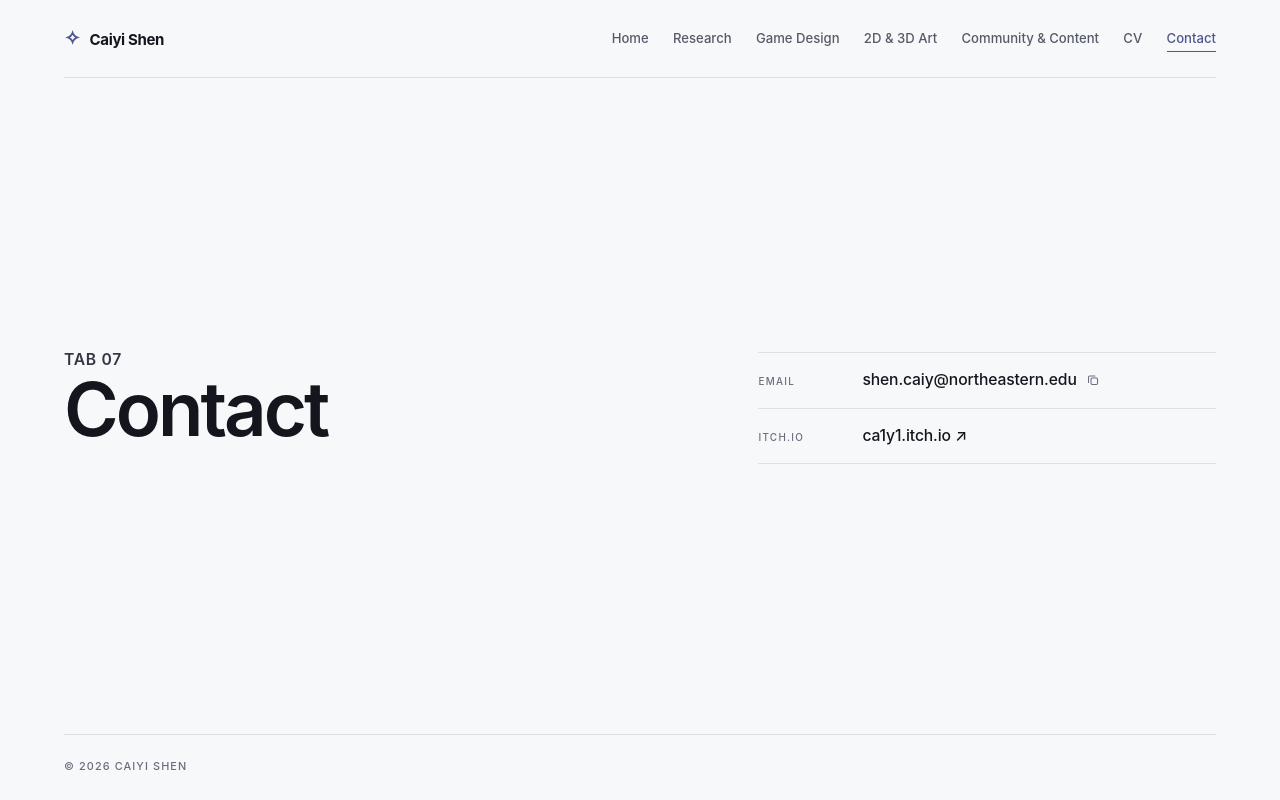
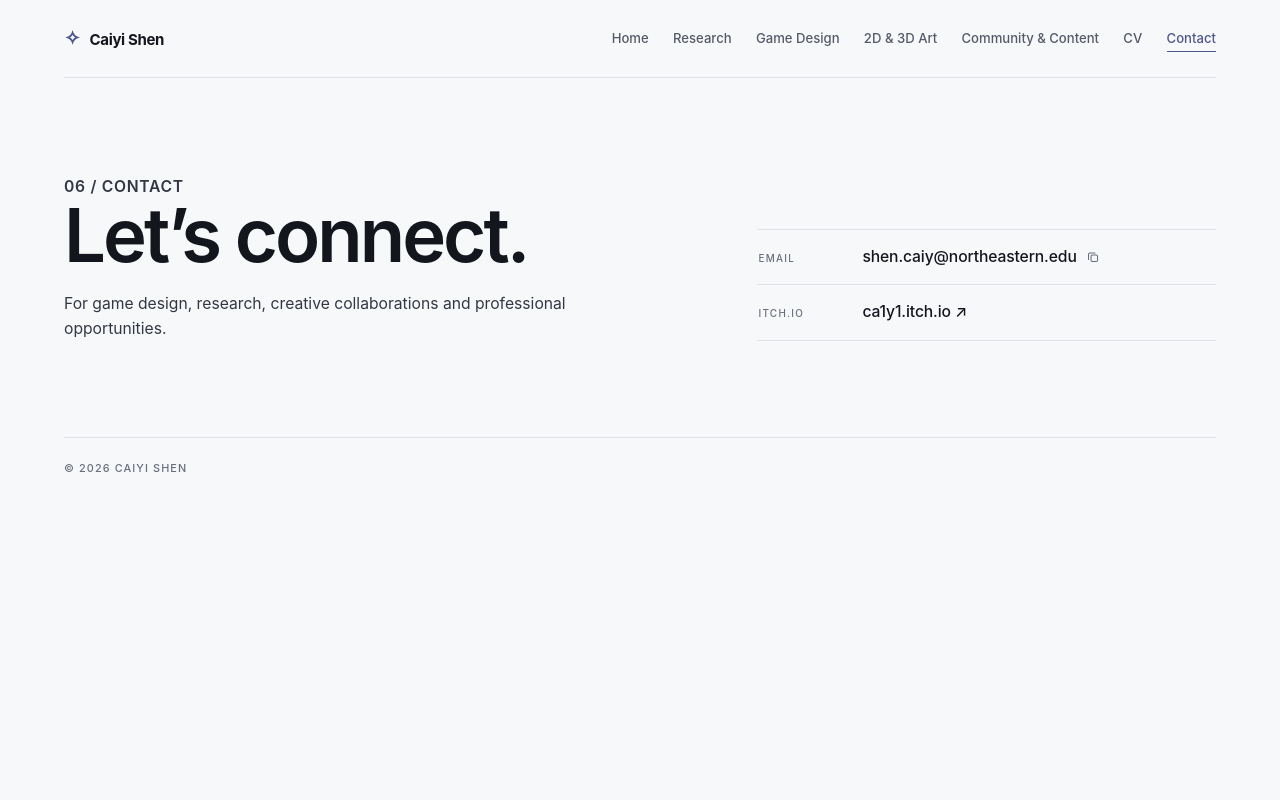
Before and after one commit to Seleneshen123/seleneshen123.github.io, a plain HTML site: page contact.html in a window 1280 px wide. Drawn offline with Linux system fonts and the light colour scheme.

Commit message:
Restructure contact.html with an intentional section identity and navigation

```diff
--- a/contact.html
+++ b/contact.html
@@ -4,13 +4,13 @@
   <meta charset="utf-8">
   <meta name="viewport" content="width=device-width, initial-scale=1">
   <meta name="description" content="Contact Caiyi Shen — game designer, researcher and artist.">
-  <meta name="theme-color" content="#f3f0ea">
+  <meta name="theme-color" content="#0c0e13">
   <title>Contact — Caiyi Shen</title>
   <link rel="icon" href="assets/icons/favicon.svg" type="image/svg+xml">
   <link rel="stylesheet" href="styles.css">
   <script src="script.js" defer></script>
 </head>
-<body class="home">
+<body class="section-page section-contact">
   <a class="skip-link" href="#main">Skip to content</a>
 
   <header class="masthead">
@@ -29,8 +29,8 @@
   <main class="contact-main" id="main">
     <div class="contact-shell">
       <div class="contact-lede rise">
-        <p class="eyebrow">Tab 07</p>
-        <h1>Contact</h1>
+        <p class="eyebrow">06 / Contact</p>
+        <h1>Let’s connect<span class="contact-dot">.</span></h1><p>For game design, research, creative collaborations and professional opportunities.</p>
       </div>
 
       <ul class="contact-list rise" style="--rise-delay:90ms">
```
